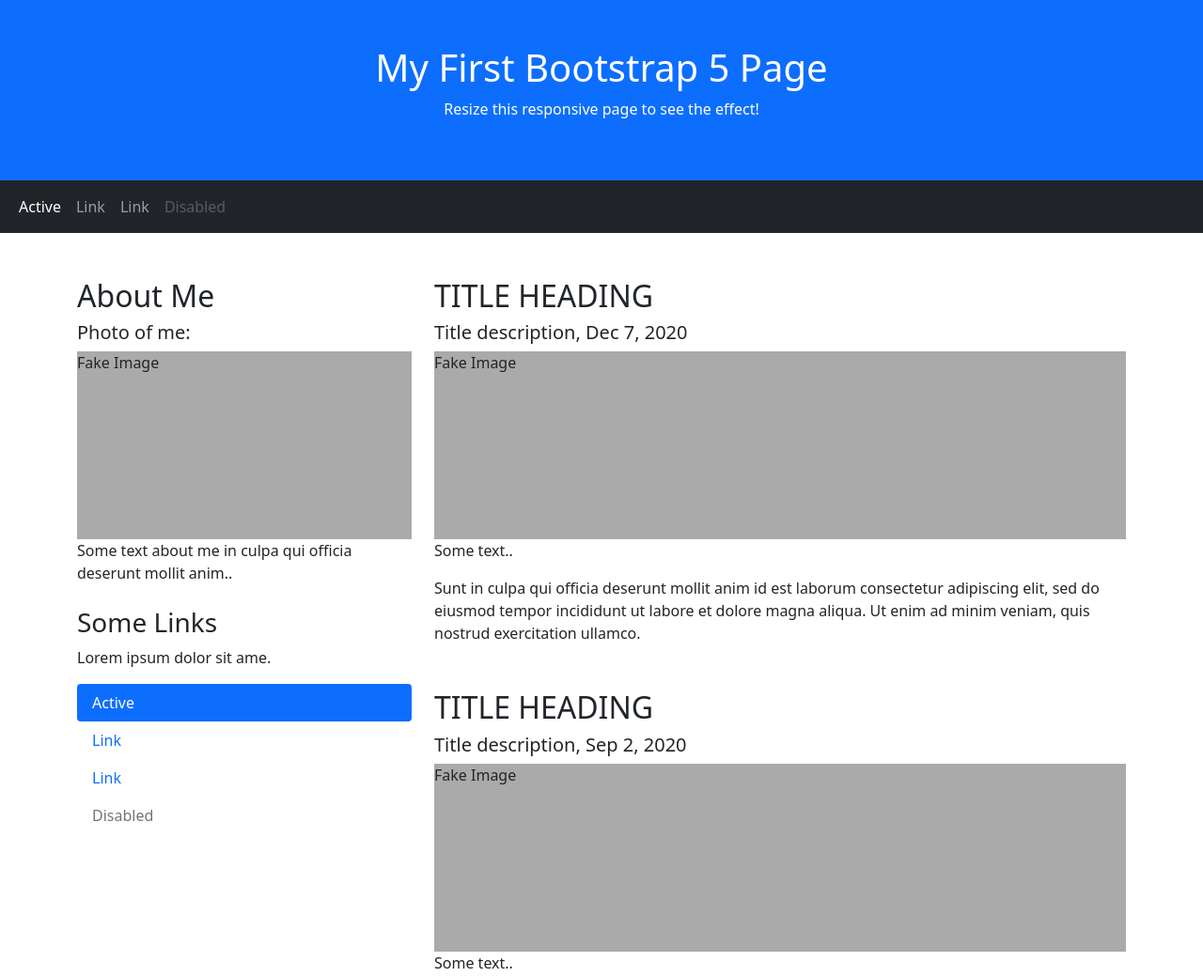
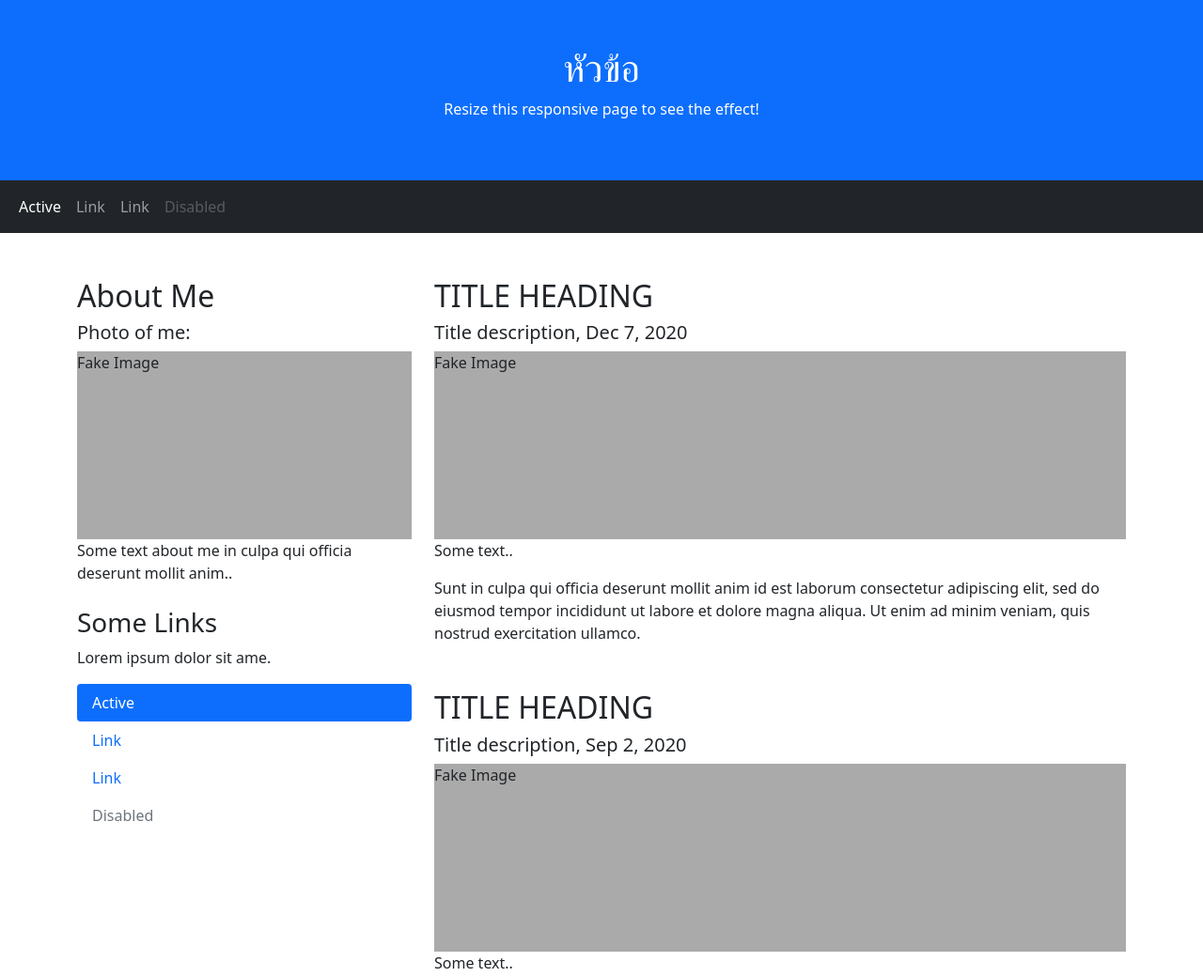
Before and after one commit to doctemple/siriwat, a plain HTML site: page index.html in a window 1280 px wide. Shown: the top 1040 px of the page at 94% size. Drawn offline with nearby package versions, Linux system fonts and the light colour scheme.

Commit message:
commit 2

```diff
--- a/index.html
+++ b/index.html
@@ -16,7 +16,7 @@
 <body>
 
 <div class="p-5 bg-primary text-white text-center">
-  <h1>My First Bootstrap 5 Page</h1>
+  <h1>หัวข้อ</h1>
   <p>Resize this responsive page to see the effect!</p>
 </div>
 
```
